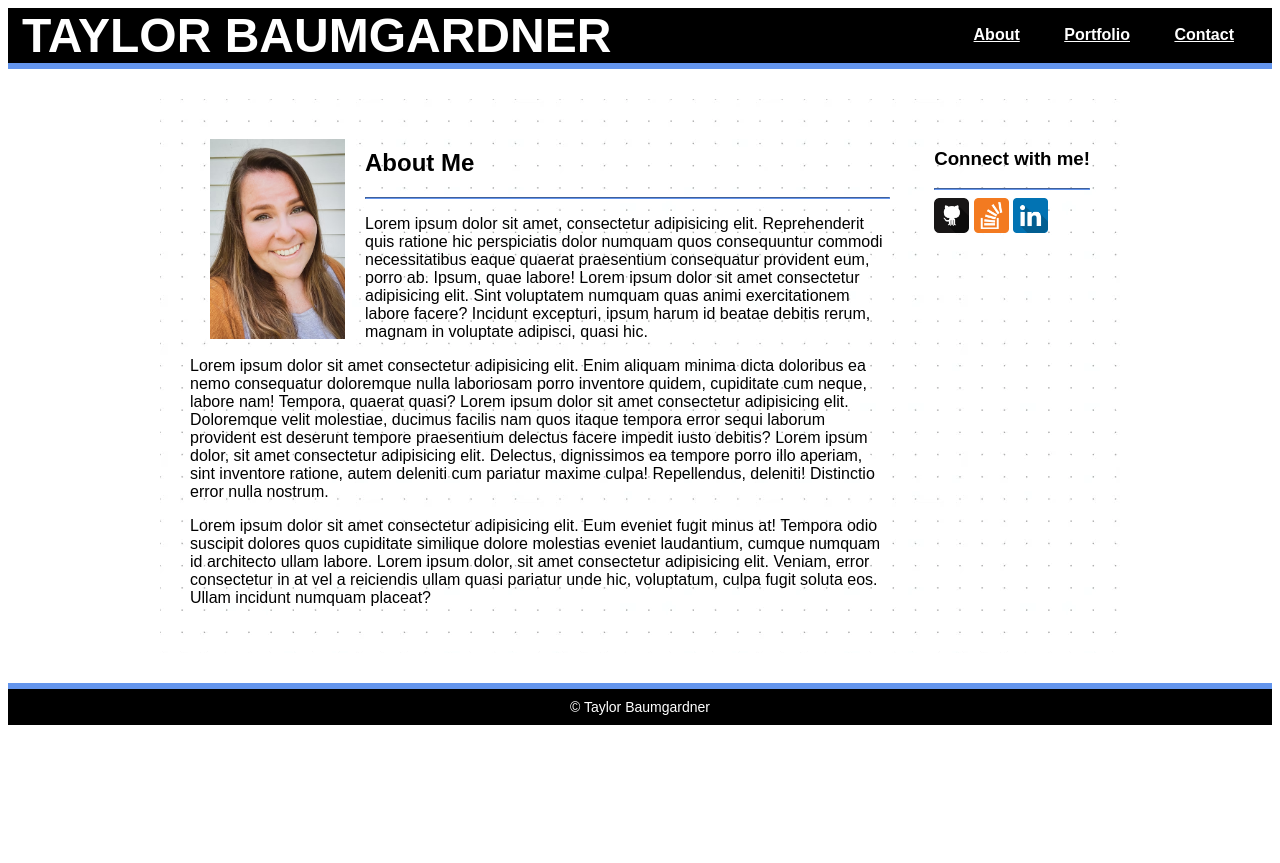
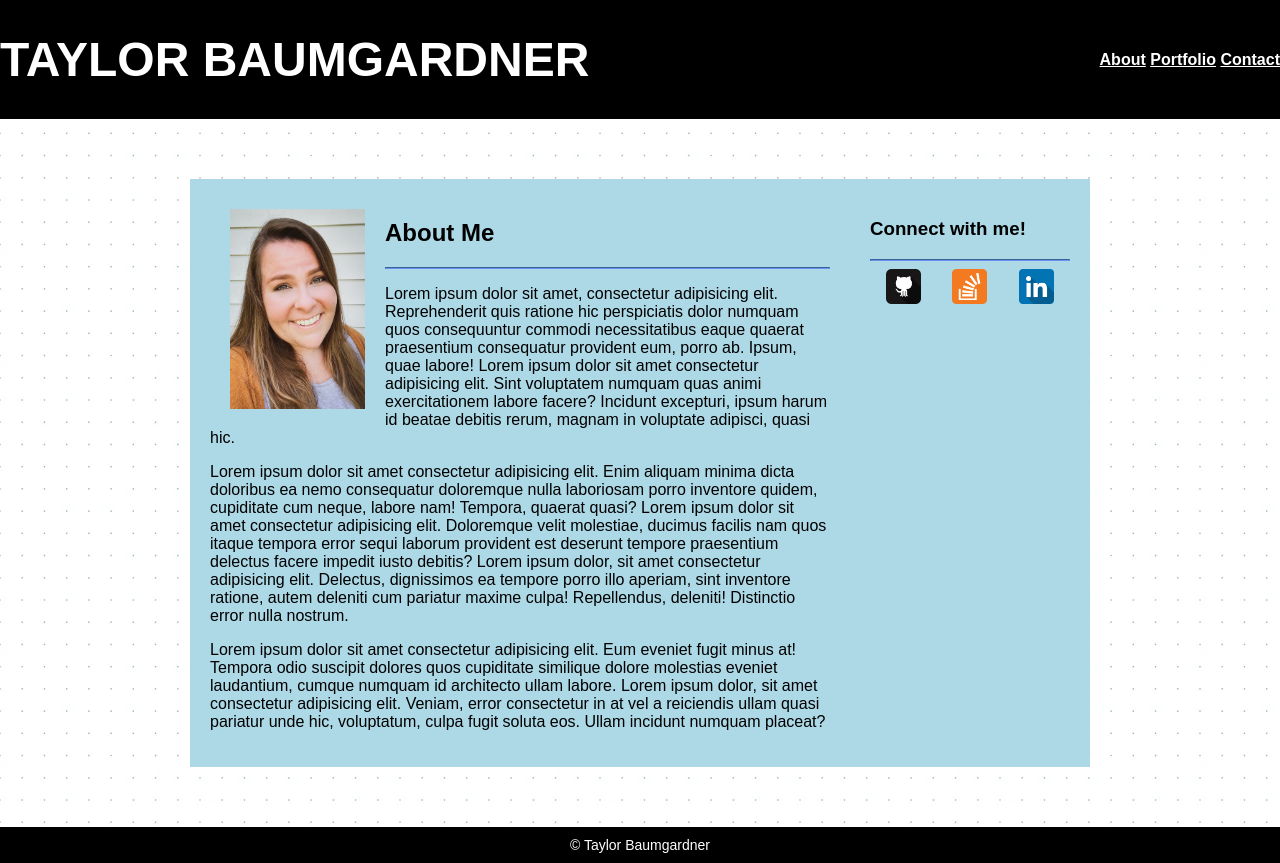
Before and after one commit to tay-baum/m6-hw6-baumgardner-taylor, a plain HTML site: page index.html in a window 1280 px wide. Before the commit the page ends 800 px from the top, so only its background shows below. Drawn offline with Linux system fonts and the light colour scheme; a web font is replaced by a local one.

Commit message:
modify css

```diff
--- a/index.html
+++ b/index.html
@@ -11,12 +11,12 @@
 </head>
 <body>
     <header>
+        <h1>TAYLOR BAUMGARDNER</h1>
         <nav>
             <a href="#">About</a>
-            <a href="https://tayloranne.passgallery.com/client">Portfolio</a>
-            <a href="mailto:tbaumgardner@ufl.edu">Contact</a>
+            <a target="_blank" href="https://tayloranne.passgallery.com/client">Portfolio</a>
+            <a target="_blank" href="mailto:tbaumgardner@ufl.edu">Contact</a>
         </nav>
-        <h1>TAYLOR BAUMGARDNER</h1>
     </header>
     <main>
         <article>
--- a/styles.css
+++ b/styles.css
@@ -1,36 +1,36 @@
+body{
+    margin: 0px;
+    min-height: 100vh;
+    display: flex;
+    flex-direction: column;
+    background-image: url("dot-grid.webp");
+}
 
 header{
+    display: flex;
     background-color: black;
+    align-items: center;
     color: white;
     font-size: 24px;
-    text-align: left;
     font-family: futura-pt-condensed, sans-serif;
     font-weight: 700;
     font-style: normal;
-    padding-left: 14px;
-    border-bottom: 6px;
-    border-color: cornflowerblue;
-    border-style: hidden hidden solid hidden;
+    border-bottom: 6px, solid, cornflowerblue;
 }
 
-header > *{
-    margin: 0;
+h1{
+    margin-right: auto;
 }
 
 header > nav{
-    float:right;
     font-size: 16px;
-    text-align: left;
     font-family: futura-pt, sans-serif;
     font-weight: 700;
     font-style: normal;
-    margin: 18px;
 }
 
 header > nav > a:link, a:visited {
     color: white;
-    padding: 10px 20px;
-    text-align: center;
 }
 
 header > nav > a:hover, a:active {
@@ -38,16 +38,18 @@ header > nav > a:hover, a:active {
 }
 
 main{
+    display: flex;
     max-width: 900px;
     margin: 30px auto;
     font-family: "Futura PT", sans-serif;
-    background-image: url("dot-grid.webp");
     padding: 30px
 }
 
 article{
     float: left;
     max-width: 700px;
+    background-color: lightblue;
+    padding: 20px;
 }
 
 article > img{
@@ -56,8 +58,15 @@ article > img{
 }
 
 aside{
-    float:right;
-    max-width: 200px;
+    background-color: lightblue;
+    padding: 20px;
+}
+
+aside > nav{
+    display: flex;
+    min-width: 200px;
+    flex-direction: row;
+    justify-content: space-around;
 }
 
 p {
@@ -70,22 +79,16 @@ hr {
     border-color: cornflowerblue;
 }
 
-main::after{
-    content: "";
-    clear: both;
-    display: block;
-}
-
 footer{
+    display: flex;
+    margin-top: auto;
     background-color: black;
     color: white;
-    text-align: center;
+    justify-content: center;
     font-family: futura-pt, sans-serif;
     font-weight: 400;
     font-style: normal;
     font-size: 14px;
     padding: 10px;
-    border-top: 6px;
-    border-color: cornflowerblue;
-    border-style: solid hidden hidden hidden;
+    border-top: 6px, solid, cornflowerblue;
 }
```
Lines whose indentation alone changed are shown as unchanged.
